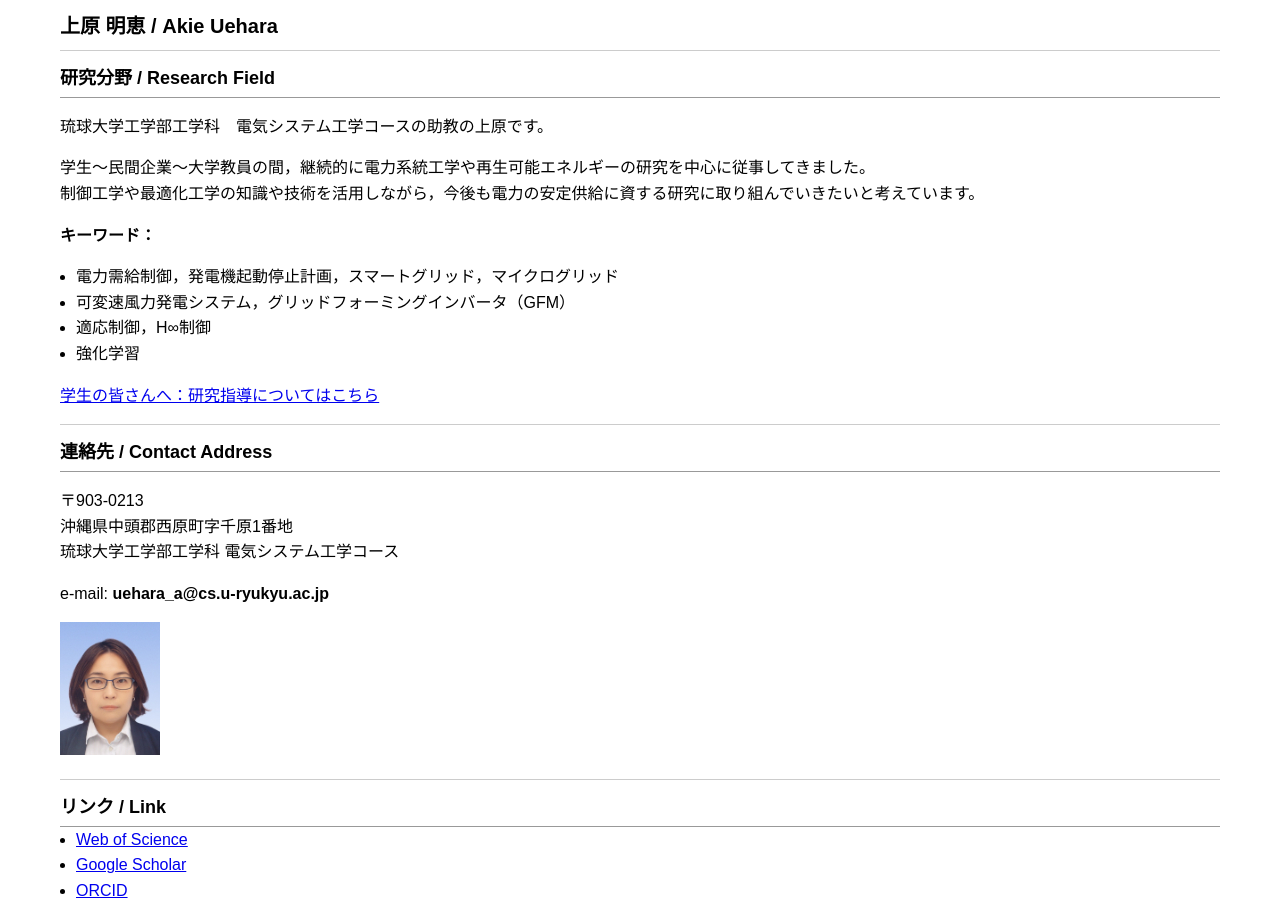
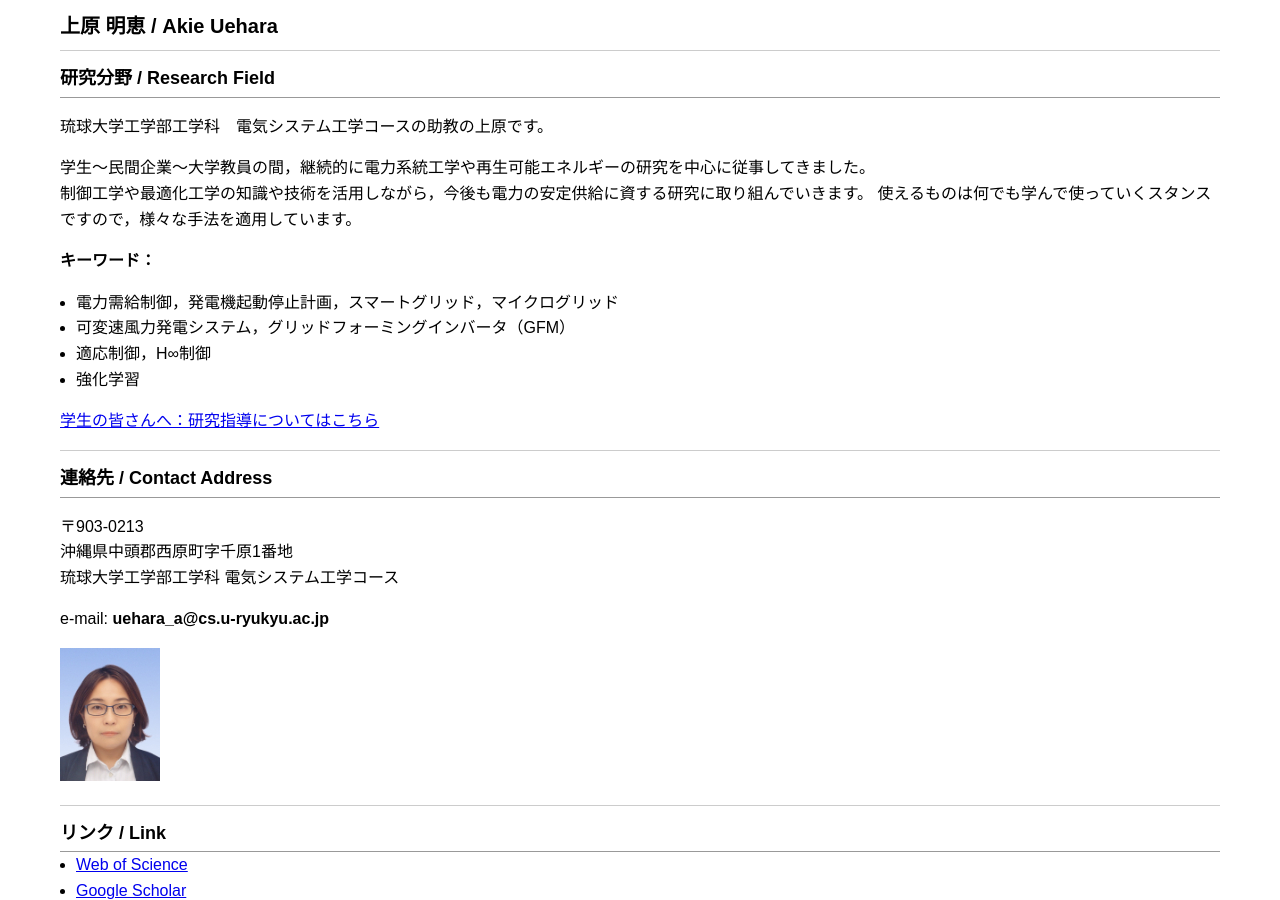
Before and after one commit to akieuehara/AkieUehara.github.io, a Jekyll site: the page built from index.md, in a window 1280 px wide and 900 px high. Built offline with Jekyll 4.4.1, drawn with Linux system fonts in a browser that asks for light colours; comment, search, counter and statistics services are not loaded.

Commit message:
Update index.md

```diff
--- a/index.md
+++ b/index.md
@@ -11,7 +11,8 @@ title: "Akie Uehara"
 琉球大学工学部工学科　電気システム工学コースの助教の上原です。
 
 学生～民間企業～大学教員の間，継続的に電力系統工学や再生可能エネルギーの研究を中心に従事してきました。
-制御工学や最適化工学の知識や技術を活用しながら，今後も電力の安定供給に資する研究に取り組んでいきたいと考えています。
+制御工学や最適化工学の知識や技術を活用しながら，今後も電力の安定供給に資する研究に取り組んでいきます。
+使えるものは何でも学んで使っていくスタンスですので，様々な手法を適用しています。
 
 **キーワード：**
 - 電力需給制御，発電機起動停止計画，スマートグリッド，マイクログリッド
```
